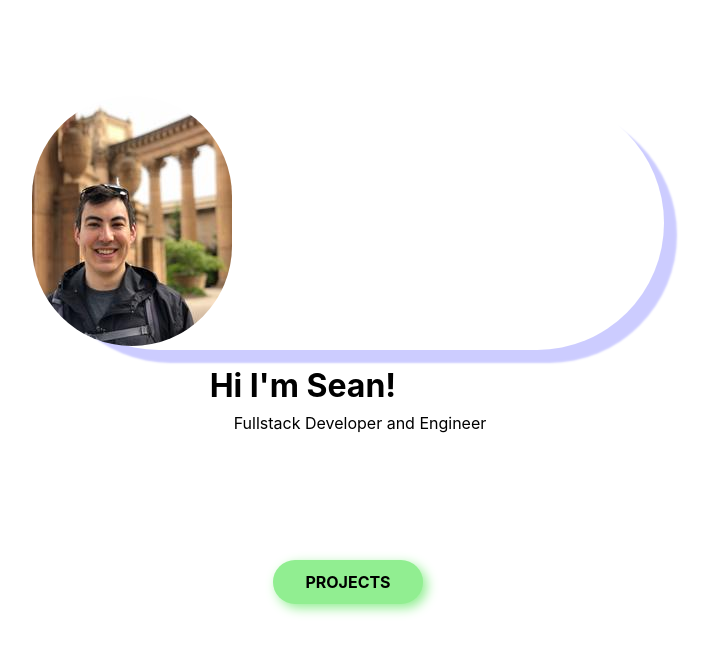
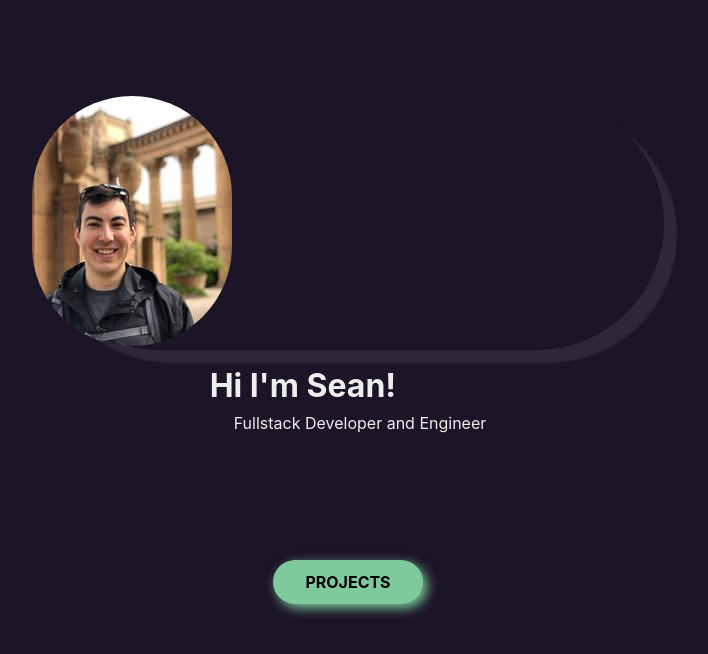
Before and after one commit to dals1791/Portfolio, a Next.js app: page / in a window 1280 px wide. Shown: the top 654 px of the page, without its empty margins (292-1000 px from the left). Built offline with nearby package versions, Linux system fonts and the light colour scheme.

Commit message:
chose color shceme

```diff
--- a/pages/index.js
+++ b/pages/index.js
@@ -5,7 +5,7 @@ import Layout from "../components/layout";
 // CSS Modules==================================
 import styles from "../styles/home.module.css";
 import utilityStyle from "../styles/utility.module.css";
-import buttonStyles from '../styles/button.module.css'
+import buttonStyles from "../styles/button.module.css";
 
 export default function Home() {
   return (
@@ -35,7 +35,6 @@ export default function Home() {
           <a className={buttonStyles.button}>Projects</a>
         </Link>
       </div>
-
     </div>
   );
 }
--- a/styles/Home.module.css
+++ b/styles/Home.module.css
@@ -5,11 +5,12 @@
   flex-direction: column;
   /* justify-content: center; */
   align-items: center;
-  margin-top: 10vh;
+  padding-top: 10vh;
+  background: rgb(28, 20, 39);
 }
 
 .me {
-  box-shadow: 12px 12px 2px 1px rgba(0, 0, 255, 0.2);
+  box-shadow: 12px 12px 2px 1px rgba(64, 57, 74, 0.5);
   border-radius: 9999px;
   width: 50%;
   margin: 1rem;
--- a/styles/button.module.css
+++ b/styles/button.module.css
@@ -1,7 +1,9 @@
+/* button animation modified from https://codepen.io/mccombsc/pen/ZEzxWPy */
+
 .button {
   margin-top: 5rem;
-  background: rgba(145, 238, 145, 1);
-  box-shadow: 4px 4px 12px lightgreen;
+  background: rgba(126, 202, 156, 1);
+  box-shadow: 4px 4px 12px rgba(126, 202, 156, 1);
   color: black;
   border-radius: 10rem;
   width: 150px;
@@ -14,25 +16,27 @@
   transition: all 0.3s ease-in-out 0s;
   position: absolute;
   top:60%;
-
+  z-index: 10;
 }
 .button::before {
   content: "";
   border-radius: 10rem;
   min-width: calc(150px + 12px);
   min-height: calc(50px + 12px);
-  border: 4px solid rgb(145, 238, 145);
-  box-shadow: 0 0 60px rgba(145, 238, 145, 0.64);
+  border: 4px solid rgb(126, 202, 156);
+  box-shadow: 0 0 60px rgba(126, 202, 156, 0.64);
   transform: translate(-50%, -50%);
   position: absolute;
   top: 50%;
   left: 50%;
   opacity: 0;
+  z-index: 10;
   transition: all 0.3s ease-in-out 0s;
 }
 .button:hover,
 .button:focus {
-
+  background: none;
+  color: #eeeeee;
   transform: translateY(-6px);
   box-shadow: none;
 }
@@ -45,10 +49,10 @@
 .button::after {
   content: "";
   border-radius: 100%;
-  border: 3px solid  rgba(145, 238, 145, 0.64);
+  border: 3px solid rgba(126, 202, 156, .8);
   transform: translate(-50%, -50%);
   position: absolute;
-  z-index: -1;
+  z-index:-1;
   top: 50%;
   left: 50%;
 
@@ -65,7 +69,7 @@
   0% {
     width: 10px;
     height: 10px;
-    opacity: .8;
+    opacity: 1;
   }
   100% {
     width: 150px;
--- a/styles/globals.css
+++ b/styles/globals.css
@@ -4,6 +4,8 @@ body {
   margin: 0;
   font-family: -apple-system, BlinkMacSystemFont, Segoe UI, Roboto, Oxygen,
     Ubuntu, Cantarell, Fira Sans, Droid Sans, Helvetica Neue, sans-serif;
+    background-color:  rgb(28, 20, 39);
+    color:#eeeeee;
 }
 
 a {
```
